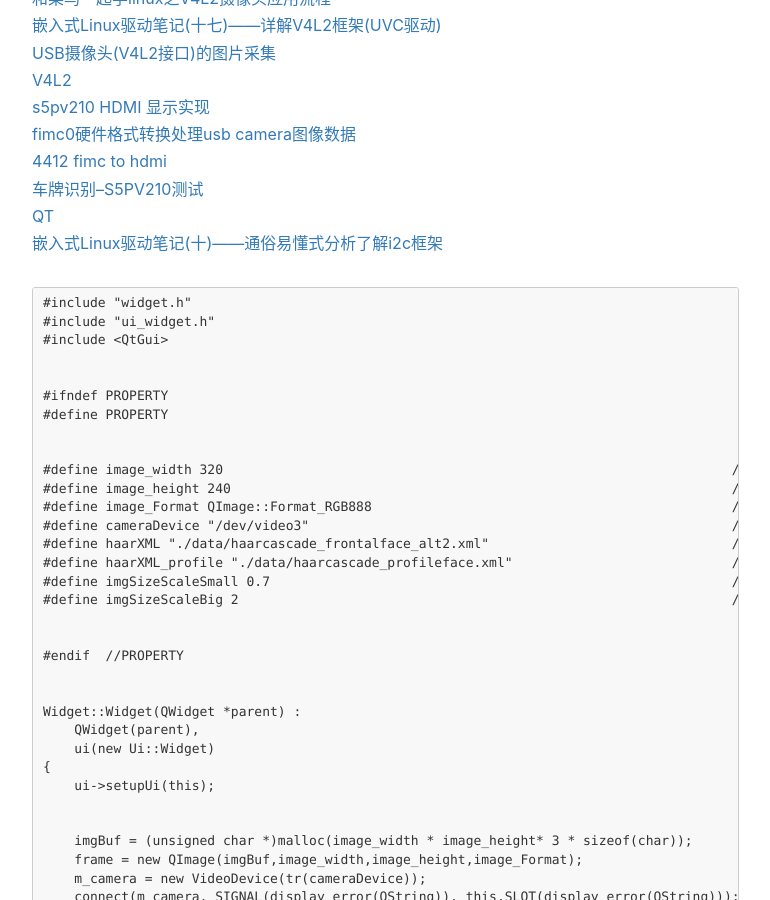
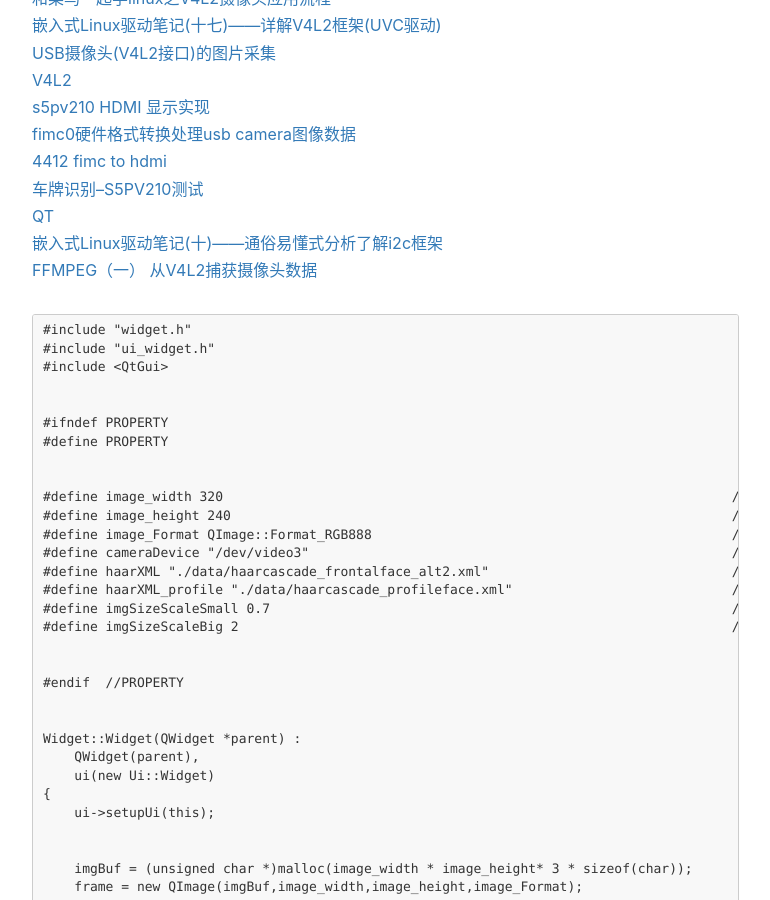
Before and after one commit to gary-robotics/dlward, a Jekyll site: the page built from _posts/2018-08-31-人脸检测代码详细解析-2018.markdown, in a window 1280 px wide and 900 px high, scrolled down 684 px. Shown: the whole window, without its empty margins (233-1003 px from the left). Built offline with Jekyll 4.4.1, drawn with Linux system fonts in a browser that asks for light colours; nearby versions of some CDN libraries; comment, search, counter and statistics services are not loaded.

Commit message:
Update 2018-08-31-人脸检测代码详细解析-2018.markdown

````diff
--- a/_posts/2018-08-31-人脸检测代码详细解析-2018.markdown
+++ b/_posts/2018-08-31-人脸检测代码详细解析-2018.markdown
@@ -22,7 +22,7 @@ tags:
 [车牌识别--S5PV210测试](https://blog.csdn.net/liujia2100/article/details/27587819)
 [QT](https://blog.csdn.net/mars_xiaolei/article/details/79424315)
 [嵌入式Linux驱动笔记(十)------通俗易懂式分析了解i2c框架](https://blog.csdn.net/Guet_Kite/article/details/77885668)
-
+[FFMPEG（一） 从V4L2捕获摄像头数据](https://blog.csdn.net/li_wen01/article/details/62226563)
 
 ```
 #include "widget.h"
````
